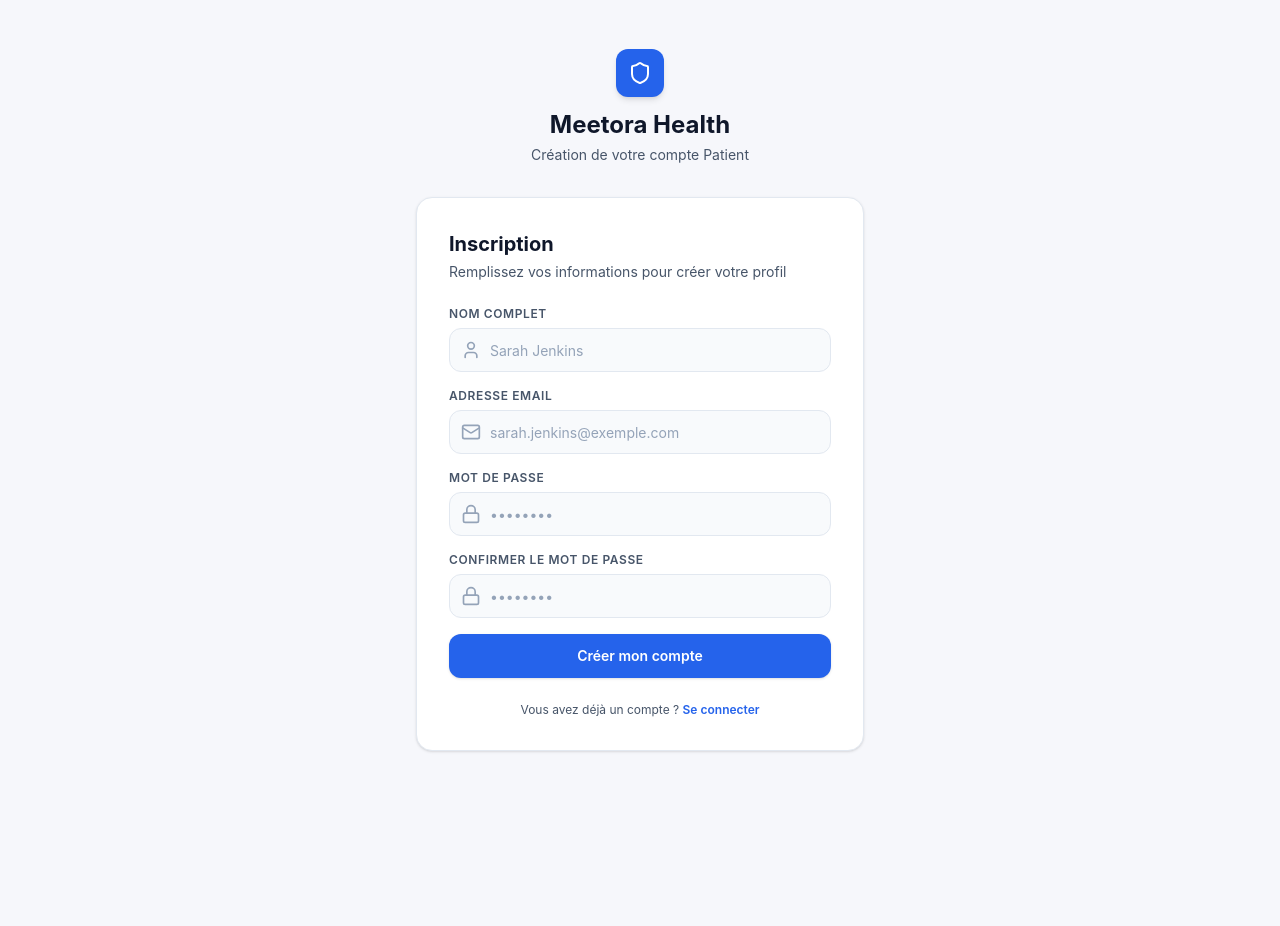
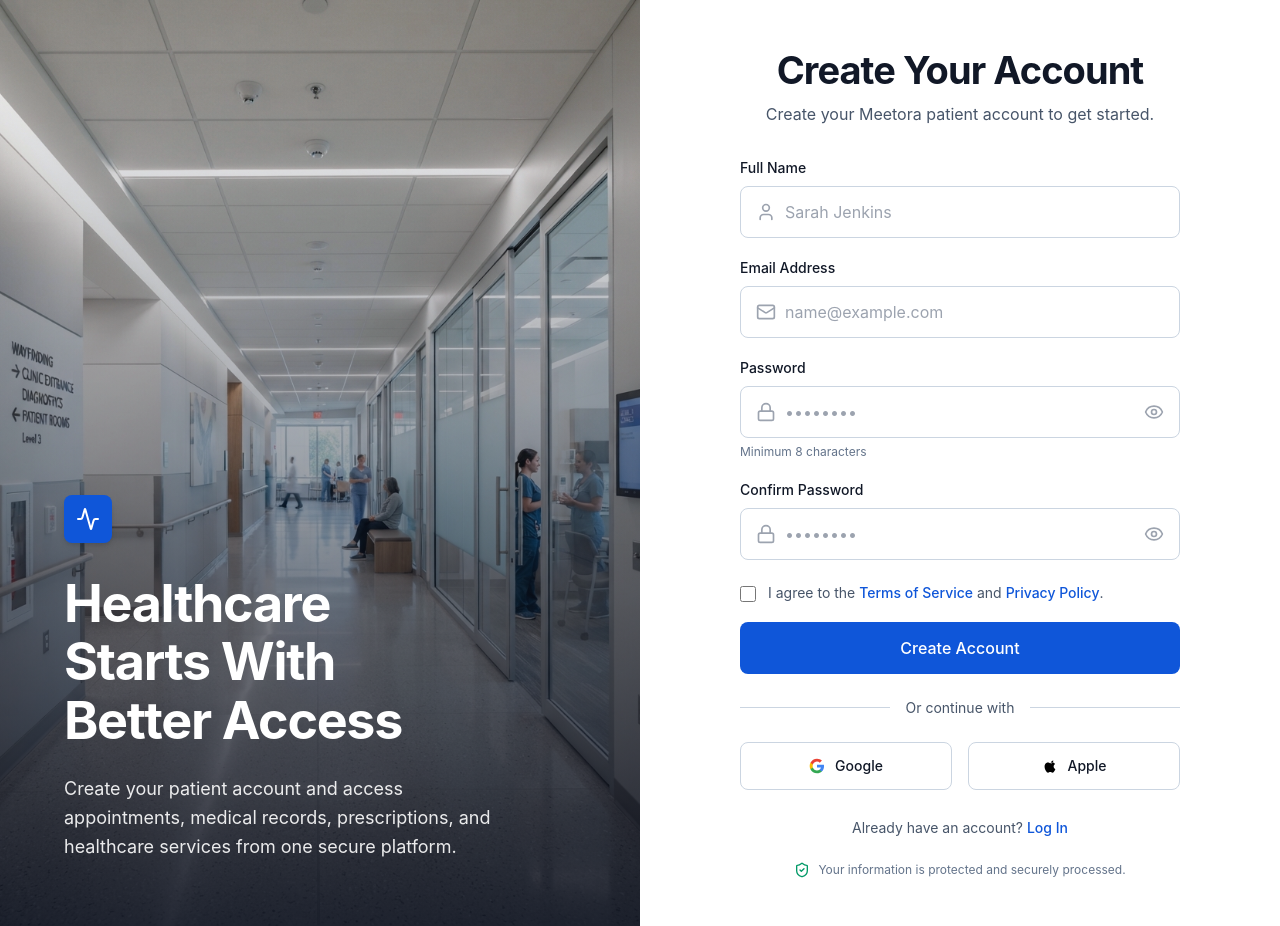
Before and after one commit to ayoubsofi21/Meetora, a React app in the folder frontend/: page /register in a window 1280 px wide. Before the commit the page ends 800 px from the top, so only its background shows below. Built offline with nearby package versions, Linux system fonts and the light colour scheme; the HTML template or start-up script is replaced by a standard one.

Commit message:
update register.jsx layout spacing, typography, and input proportions

```diff
--- a/frontend/src/pages/auth/Register.jsx
+++ b/frontend/src/pages/auth/Register.jsx
@@ -1,46 +1,69 @@
 import { useState } from 'react';
 import { Link, useNavigate } from 'react-router-dom';
 import apiClient from '../../api/axios';
-import { Shield, Lock, Mail, User, AlertCircle, Loader2, CheckCircle2 } from 'lucide-react';
+
+import {
+  Activity,
+  Lock,
+  Mail,
+  User,
+  AlertCircle,
+  Loader2,
+  CheckCircle2,
+  Eye,
+  EyeOff,
+  ShieldCheck,
+} from 'lucide-react';
+
+import hospitalImage from '../../assets/images/hospital-register.png';
 
 export default function Register() {
   const navigate = useNavigate();
+
   const [formData, setFormData] = useState({
     name: '',
     email: '',
     password: '',
     password_confirmation: '',
   });
+
   const [error, setError] = useState('');
   const [success, setSuccess] = useState(false);
   const [isSubmitting, setIsSubmitting] = useState(false);
 
+  const [showPassword, setShowPassword] = useState(false);
+  const [showConfirmation, setShowConfirmation] = useState(false);
+  const [acceptTerms, setAcceptTerms] = useState(false);
+
   const handleChange = (e) => {
-    setFormData({
-      ...formData,
+    setFormData((prev) => ({
+      ...prev,
       [e.target.name]: e.target.value,
-    });
+    }));
   };
 
   const handleSubmit = async (e) => {
     e.preventDefault();
     setError('');
 
-    // Validation côté client
     if (formData.password !== formData.password_confirmation) {
-      setError('Les mots de passe ne correspondent pas.');
+      setError('Passwords do not match.');
       return;
     }
 
     if (formData.password.length < 8) {
-      setError('Le mot de passe doit contenir au moins 8 caractères.');
+      setError('Password must contain at least 8 characters.');
+      return;
+    }
+
+    if (!acceptTerms) {
+      setError('You must accept the Terms of Service and Privacy Policy.');
       return;
     }
 
     setIsSubmitting(true);
 
     try {
-      // Inscription via l'API Laravel (rôle patient par défaut)
       await apiClient.post('/auth/register', {
         name: formData.name,
         email: formData.email,
@@ -50,11 +73,15 @@ export default function Register() {
       });
 
       setSuccess(true);
+
       setTimeout(() => {
         navigate('/login');
       }, 2000);
     } catch (err) {
-      const serverMessage = err.response?.data?.message || 'Une erreur est survenue lors de l\'inscription.';
+      const serverMessage =
+        err.response?.data?.message ||
+        'An error occurred during registration. Please try again.';
+
       setError(serverMessage);
     } finally {
       setIsSubmitting(false);
@@ -62,138 +89,297 @@ export default function Register() {
   };
 
   return (
-    <div className="min-h-screen bg-[#F6F7FB] flex flex-col justify-center items-center p-4">
-      <div className="w-full max-w-md">
-        {/* Logo / Brand Header */}
-        <div className="text-center mb-8">
-          <div className="inline-flex items-center justify-center w-12 h-12 rounded-xl bg-[#2563EB] text-white mb-3 shadow-md">
-            <Shield className="w-6 h-6" />
+    <div className="min-h-screen w-full bg-white grid grid-cols-1 lg:grid-cols-2">
+      {/* =========================================================
+          LEFT — HOSPITAL IMAGE & OVERLAY (DESKTOP)
+      ========================================================== */}
+      <div className="relative hidden lg:block h-full w-full overflow-hidden select-none bg-[#0F172A]">
+        {/* Background Image */}
+        <img
+          src={hospitalImage}
+          alt="Modern healthcare facility corridor"
+          className="absolute inset-0 h-full w-full object-cover pointer-events-none"
+        />
+
+        {/* Dark Gradient Overlay */}
+        <div className="absolute inset-0 bg-gradient-to-t from-[#0A1120]/85 via-[#111827]/40 to-transparent" />
+
+        {/* Marketing / Brand Panel Content */}
+        <div className="absolute left-12 xl:left-16 bottom-16 max-w-[480px] z-10 text-white pr-6">
+          {/* Medical Icon Box */}
+          <div className="w-12 h-12 rounded-lg bg-[#0F56D9] flex items-center justify-center mb-8 shadow-md">
+            <Activity className="w-6 h-6 text-white" />
           </div>
-          <h1 className="text-2xl font-bold text-[#0F172A]">Meetora Health</h1>
-          <p className="text-sm text-[#475569] mt-1">Création de votre compte Patient</p>
+
+          {/* Headline */}
+          <h1 className="text-[44px] xl:text-[52px] font-bold leading-[1.12] tracking-tight text-white mb-6">
+            Healthcare
+            <br />
+            Starts With
+            <br />
+            Better Access
+          </h1>
+
+          {/* Subtitle / Description */}
+          <p className="text-white/90 text-base xl:text-lg leading-relaxed font-normal">
+            Create your patient account and access appointments, medical records,
+            prescriptions, and healthcare services from one secure platform.
+          </p>
+        </div>
+      </div>
+
+      {/* =========================================================
+          RIGHT — REGISTER FORM CONTAINER
+      ========================================================== */}
+      <div className="flex flex-col justify-center items-center px-6 sm:px-12 lg:px-16 py-12 bg-white">
+        {/* Mobile-Only Brand Header */}
+        <div className="lg:hidden w-full max-w-[440px] mb-8 text-center sm:text-left">
+          <div className="inline-flex items-center gap-2">
+            <div className="w-8 h-8 rounded-md bg-[#0F56D9] flex items-center justify-center text-white">
+              <Activity className="w-4 h-4 text-white" />
+            </div>
+            <span className="text-xl font-bold tracking-tight text-[#111827]">MEETORA</span>
+          </div>
         </div>
 
-        {/* Form Card */}
-        <div className="bg-white rounded-2xl border border-[#E2E8F0] shadow-sm p-6 sm:p-8">
-          <h2 className="text-xl font-bold text-[#0F172A] mb-1">Inscription</h2>
-          <p className="text-sm text-[#475569] mb-6">Remplissez vos informations pour créer votre profil</p>
+        {/* Form Container */}
+        <div className="w-full max-w-[440px]">
+          {/* Header */}
+          <div className="text-center mb-8">
+            <h2 className="text-3xl sm:text-[38px] font-bold text-[#111827] tracking-tight">
+              Create Your Account
+            </h2>
+            <p className="text-[#475569] text-sm sm:text-base mt-2">
+              Create your Meetora patient account to get started.
+            </p>
+          </div>
 
-          {/* Message de succès */}
+          {/* Success Notification Alert */}
           {success && (
-            <div className="mb-5 p-3 rounded-xl bg-[#D1FAE5] border border-[#6EE7B7] flex items-center gap-2.5 text-[#059669] text-sm">
-              <CheckCircle2 className="w-5 h-5 shrink-0" />
-              <span>Compte créé avec succès ! Redirection vers la connexion...</span>
+            <div className="mb-6 p-3.5 rounded-lg bg-[#ECFDF5] border border-[#A7F3D0] flex items-start gap-3 text-[#047857] text-sm">
+              <CheckCircle2 className="w-5 h-5 shrink-0 mt-0.5" />
+              <span>Account created successfully. Redirecting to login...</span>
             </div>
           )}
 
-          {/* Message d'erreur */}
-          {error && (
-            <div className="mb-5 p-3 rounded-xl bg-[#FEE2E2] border border-[#FCA5A5] flex items-start gap-2.5 text-[#DC2626] text-sm">
+          {/* Inline Error Alert */}
+          {error && !success && (
+            <div className="mb-6 p-3.5 rounded-lg bg-[#FEF2F2] border border-[#FECACA] flex items-start gap-3 text-[#DC2626] text-sm">
               <AlertCircle className="w-5 h-5 shrink-0 mt-0.5" />
               <span>{error}</span>
             </div>
           )}
 
-          <form onSubmit={handleSubmit} className="space-y-4">
-            {/* Nom complet */}
+          {/* Form */}
+          <form onSubmit={handleSubmit} className="space-y-5">
+            {/* Full Name */}
             <div>
-              <label className="block text-xs font-semibold uppercase tracking-wider text-[#475569] mb-1.5">
-                Nom complet
+              <label htmlFor="name" className="block text-sm font-medium text-[#111827] mb-2">
+                Full Name
               </label>
               <div className="relative">
-                <User className="w-5 h-5 text-[#94A3B8] absolute left-3 top-1/2 -translate-y-1/2" />
+                <div className="absolute inset-y-0 left-0 pl-4 flex items-center pointer-events-none text-[#9CA3AF]">
+                  <User className="w-5 h-5" />
+                </div>
                 <input
+                  id="name"
                   type="text"
                   name="name"
+                  autoComplete="name"
                   value={formData.name}
                   onChange={handleChange}
                   placeholder="Sarah Jenkins"
-                  className="w-full h-11 pl-10 pr-4 bg-[#F8FAFC] border border-[#E2E8F0] rounded-xl text-sm text-[#0F172A] placeholder-[#94A3B8] focus:outline-none focus:border-[#2563EB] focus:ring-2 focus:ring-[#BFDBFE] transition-all"
+                  className="w-full h-[52px] pl-11 pr-4 bg-white border border-[#CBD5E1] rounded-lg text-base text-[#111827] placeholder-[#9CA3AF] focus:outline-none focus:border-[#0F56D9] focus:ring-2 focus:ring-[#0F56D9]/20 transition-all"
                   required
                 />
               </div>
             </div>
 
-            {/* Email */}
+            {/* Email Address */}
             <div>
-              <label className="block text-xs font-semibold uppercase tracking-wider text-[#475569] mb-1.5">
-                Adresse Email
+              <label htmlFor="email" className="block text-sm font-medium text-[#111827] mb-2">
+                Email Address
               </label>
               <div className="relative">
-                <Mail className="w-5 h-5 text-[#94A3B8] absolute left-3 top-1/2 -translate-y-1/2" />
+                <div className="absolute inset-y-0 left-0 pl-4 flex items-center pointer-events-none text-[#9CA3AF]">
+                  <Mail className="w-5 h-5" />
+                </div>
                 <input
+                  id="email"
                   type="email"
                   name="email"
+                  autoComplete="email"
                   value={formData.email}
                   onChange={handleChange}
-                  placeholder="sarah.jenkins@exemple.com"
-                  className="w-full h-11 pl-10 pr-4 bg-[#F8FAFC] border border-[#E2E8F0] rounded-xl text-sm text-[#0F172A] placeholder-[#94A3B8] focus:outline-none focus:border-[#2563EB] focus:ring-2 focus:ring-[#BFDBFE] transition-all"
+                  placeholder="name@example.com"
+                  className="w-full h-[52px] pl-11 pr-4 bg-white border border-[#CBD5E1] rounded-lg text-base text-[#111827] placeholder-[#9CA3AF] focus:outline-none focus:border-[#0F56D9] focus:ring-2 focus:ring-[#0F56D9]/20 transition-all"
                   required
                 />
               </div>
             </div>
 
-            {/* Mot de passe */}
+            {/* Password */}
             <div>
-              <label className="block text-xs font-semibold uppercase tracking-wider text-[#475569] mb-1.5">
-                Mot de passe
+              <label htmlFor="password" className="block text-sm font-medium text-[#111827] mb-2">
+                Password
               </label>
               <div className="relative">
-                <Lock className="w-5 h-5 text-[#94A3B8] absolute left-3 top-1/2 -translate-y-1/2" />
+                <div className="absolute inset-y-0 left-0 pl-4 flex items-center pointer-events-none text-[#9CA3AF]">
+                  <Lock className="w-5 h-5" />
+                </div>
                 <input
-                  type="password"
+                  id="password"
+                  type={showPassword ? 'text' : 'password'}
                   name="password"
+                  autoComplete="new-password"
                   value={formData.password}
                   onChange={handleChange}
                   placeholder="••••••••"
-                  className="w-full h-11 pl-10 pr-4 bg-[#F8FAFC] border border-[#E2E8F0] rounded-xl text-sm text-[#0F172A] placeholder-[#94A3B8] focus:outline-none focus:border-[#2563EB] focus:ring-2 focus:ring-[#BFDBFE] transition-all"
+                  className="w-full h-[52px] pl-11 pr-12 bg-white border border-[#CBD5E1] rounded-lg text-base text-[#111827] placeholder-[#9CA3AF] focus:outline-none focus:border-[#0F56D9] focus:ring-2 focus:ring-[#0F56D9]/20 transition-all"
                   required
                 />
+                <button
+                  type="button"
+                  aria-label={showPassword ? 'Hide password' : 'Show password'}
+                  onClick={() => setShowPassword((prev) => !prev)}
+                  className="absolute inset-y-0 right-0 pr-4 flex items-center text-[#9CA3AF] hover:text-[#475569] focus:outline-none"
+                >
+                  {showPassword ? <EyeOff className="w-5 h-5" /> : <Eye className="w-5 h-5" />}
+                </button>
+              </div>
+              <p className="mt-1.5 text-xs text-[#64748B]">
+                Minimum 8 characters
+              </p>
+            </div>
+
+            {/* Confirm Password */}
+            <div>
+              <label htmlFor="password_confirmation" className="block text-sm font-medium text-[#111827] mb-2">
+                Confirm Password
+              </label>
+              <div className="relative">
+                <div className="absolute inset-y-0 left-0 pl-4 flex items-center pointer-events-none text-[#9CA3AF]">
+                  <Lock className="w-5 h-5" />
+                </div>
+                <input
+                  id="password_confirmation"
+                  type={showConfirmation ? 'text' : 'password'}
+                  name="password_confirmation"
+                  autoComplete="new-password"
+                  value={formData.password_confirmation}
+                  onChange={handleChange}
+                  placeholder="••••••••"
+                  className="w-full h-[52px] pl-11 pr-12 bg-white border border-[#CBD5E1] rounded-lg text-base text-[#111827] placeholder-[#9CA3AF] focus:outline-none focus:border-[#0F56D9] focus:ring-2 focus:ring-[#0F56D9]/20 transition-all"
+                  required
+                />
+                <button
+                  type="button"
+                  aria-label={showConfirmation ? 'Hide password' : 'Show password'}
+                  onClick={() => setShowConfirmation((prev) => !prev)}
+                  className="absolute inset-y-0 right-0 pr-4 flex items-center text-[#9CA3AF] hover:text-[#475569] focus:outline-none"
+                >
+                  {showConfirmation ? <EyeOff className="w-5 h-5" /> : <Eye className="w-5 h-5" />}
+                </button>
               </div>
             </div>
 
-            {/* Confirmation mot de passe */}
-            <div>
-              <label className="block text-xs font-semibold uppercase tracking-wider text-[#475569] mb-1.5">
-                Confirmer le mot de passe
+            {/* Terms */}
+            <div className="pt-1">
+              <label className="flex items-start gap-3 cursor-pointer select-none">
+                <input
+                  type="checkbox"
+                  checked={acceptTerms}
+                  onChange={(e) => setAcceptTerms(e.target.checked)}
+                  className="mt-0.5 h-4 w-4 rounded border-[#CBD5E1] text-[#0F56D9] focus:ring-[#0F56D9]"
+                />
+                <span className="text-sm text-[#475569] leading-tight">
+                  I agree to the{' '}
+                  <Link to="/terms" className="text-[#0F56D9] hover:underline font-medium">
+                    Terms of Service
+                  </Link>{' '}
+                  and{' '}
+                  <Link to="/privacy" className="text-[#0F56D9] hover:underline font-medium">
+                    Privacy Policy
+                  </Link>
+                  .
+                </span>
               </label>
-              <div className="relative">
-                <Lock className="w-5 h-5 text-[#94A3B8] absolute left-3 top-1/2 -translate-y-1/2" />
-                <input
-                  type="password"
-                  name="password_confirmation"
-                  value={formData.password_confirmation}
-                  onChange={handleChange}
-                  placeholder="••••••••"
-                  className="w-full h-11 pl-10 pr-4 bg-[#F8FAFC] border border-[#E2E8F0] rounded-xl text-sm text-[#0F172A] placeholder-[#94A3B8] focus:outline-none focus:border-[#2563EB] focus:ring-2 focus:ring-[#BFDBFE] transition-all"
-                  required
-                />
-              </div>
             </div>
 
-            {/* Bouton de création */}
+            {/* Submit Button */}
             <button
               type="submit"
               disabled={isSubmitting || success}
-              className="w-full h-11 mt-2 bg-[#2563EB] hover:bg-[#1D4ED8] active:scale-[0.99] text-white font-semibold rounded-xl text-sm shadow-sm transition-all flex items-center justify-center gap-2 disabled:opacity-50 disabled:cursor-not-allowed"
+              className="w-full h-[52px] bg-[#0F56D9] hover:bg-[#0B46B7] text-white font-medium rounded-lg text-base transition-colors flex items-center justify-center gap-2 disabled:opacity-60 disabled:cursor-not-allowed cursor-pointer"
             >
               {isSubmitting ? (
                 <>
-                  <Loader2 className="w-4 h-4 animate-spin" />
-                  <span>Création du compte...</span>
+                  <Loader2 className="w-5 h-5 animate-spin" />
+                  <span>Creating account...</span>
                 </>
               ) : (
-                <span>Créer mon compte</span>
+                <span>Create Account</span>
               )}
             </button>
           </form>
 
-          {/* Lien retour connexion */}
-          <div className="mt-6 text-center text-xs text-[#475569]">
-            Vous avez déjà un compte ?{' '}
-            <Link to="/login" className="text-[#2563EB] font-semibold hover:underline">
-              Se connecter
+          {/* Social Auth Divider */}
+          <div className="my-6 flex items-center">
+            <div className="flex-1 h-[1px] bg-[#CBD5E1]" />
+            <span className="px-4 text-sm text-[#475569] font-normal">Or continue with</span>
+            <div className="flex-1 h-[1px] bg-[#CBD5E1]" />
+          </div>
+
+          {/* Social Buttons */}
+          <div className="grid grid-cols-2 gap-4">
+            <button
+              type="button"
+              className="h-[48px] border border-[#CBD5E1] rounded-lg bg-white hover:bg-[#F8FAFC] transition-colors flex items-center justify-center gap-2.5 text-sm font-medium text-[#111827] cursor-pointer"
+            >
+              <svg className="w-4 h-4" viewBox="0 0 24 24">
+                <path
+                  fill="#4285F4"
+                  d="M22.56 12.25c0-.78-.07-1.53-.2-2.25H12v4.26h5.92c-.26 1.37-1.04 2.53-2.21 3.31v2.77h3.57c2.08-1.92 3.28-4.74 3.28-8.09z"
+                />
+                <path
+                  fill="#34A853"
+                  d="M12 23c2.97 0 5.46-.98 7.28-2.66l-3.57-2.77c-.98.66-2.23 1.06-3.71 1.06-2.86 0-5.29-1.93-6.16-4.53H2.18v2.84C3.99 20.53 7.7 23 12 23z"
+                />
+                <path
+                  fill="#FBBC05"
+                  d="M5.84 14.09c-.22-.66-.35-1.36-.35-2.09s.13-1.43.35-2.09V7.06H2.18C1.43 8.55 1 10.22 1 12s.43 3.45 1.18 4.94l2.85-2.22.81-.63z"
+                />
+                <path
+                  fill="#EA4335"
+                  d="M12 5.38c1.62 0 3.06.56 4.21 1.64l3.15-3.15C17.45 2.09 14.97 1 12 1 7.7 1 3.99 3.47 2.18 7.06l3.66 2.84c.87-2.6 3.3-4.52 6.16-4.52z"
+                />
+              </svg>
+              <span>Google</span>
+            </button>
+
+            <button
+              type="button"
+              className="h-[48px] border border-[#CBD5E1] rounded-lg bg-white hover:bg-[#F8FAFC] transition-colors flex items-center justify-center gap-2.5 text-sm font-medium text-[#111827] cursor-pointer"
+            >
+              <svg className="w-4 h-4 fill-current text-black" viewBox="0 0 24 24">
+                <path d="M18.71 19.5c-.83 1.24-1.71 2.45-3.05 2.47-1.34.03-1.77-.79-3.29-.79-1.53 0-2 .77-3.27.82-1.31.05-2.3-1.32-3.14-2.53C4.25 17 2.94 12.45 4.7 9.39c.87-1.52 2.43-2.48 4.12-2.51 1.28-.02 2.5.87 3.29.87.78 0 2.26-1.07 3.81-.91.65.03 2.47.26 3.64 1.98-.09.06-2.17 1.28-2.15 3.81.03 3.02 2.65 4.03 2.68 4.04-.03.07-.42 1.44-1.38 2.83M15.97 6.85c.66-.8 1.11-1.92.99-3.04-.96.04-2.12.64-2.8 1.44-.61.71-1.14 1.86-.99 2.96 1.08.08 2.18-.55 2.8-1.36z" />
+              </svg>
+              <span>Apple</span>
+            </button>
+          </div>
+
+          {/* Login Link */}
+          <p className="mt-7 text-center text-sm text-[#475569]">
+            Already have an account?{' '}
+            <Link to="/login" className="text-[#0F56D9] font-medium hover:underline">
+              Log In
             </Link>
+          </p>
+
+          {/* Security Trust Badge */}
+          <div className="mt-6 flex items-center justify-center gap-2 text-xs text-[#64748B]">
+            <ShieldCheck className="w-4 h-4 text-emerald-600" />
+            <span>Your information is protected and securely processed.</span>
           </div>
         </div>
       </div>
```
Also changed, not shown: frontend/src/assets/images/groupDoctor.jpeg (added), frontend/src/assets/images/hospital-register.png (added).
